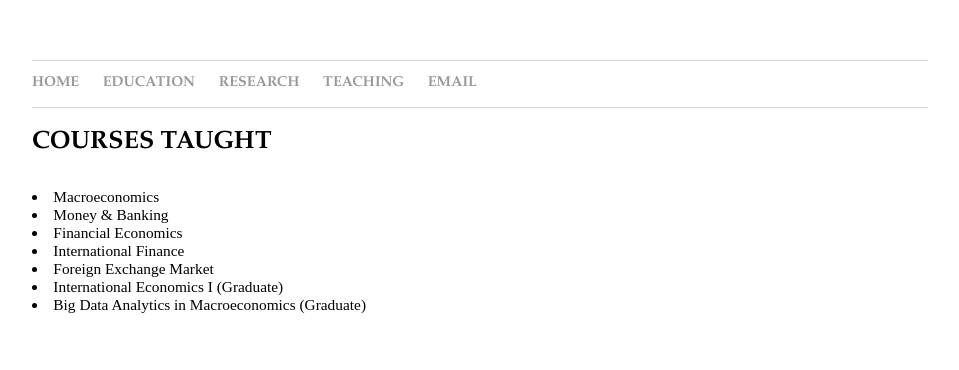
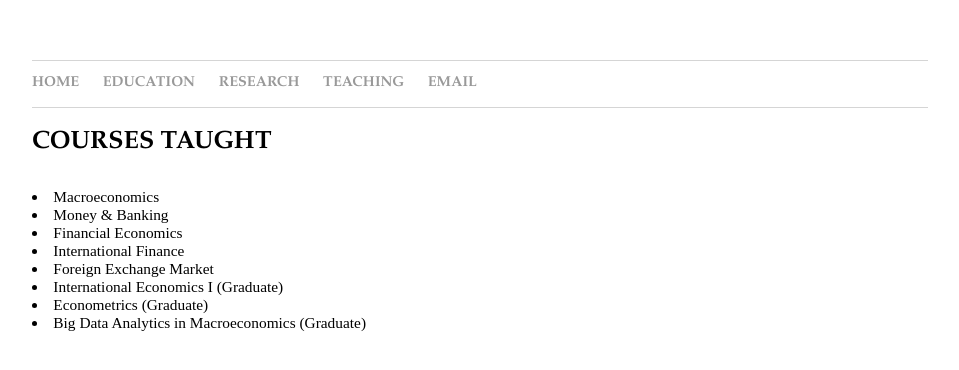
Before and after one commit to dooyeoncho/dooyeoncho.github.io, a Jekyll site: the page built from pages/teaching.html, in a window 1280 px wide. Shown: the top 370 px of the page, without its empty margins (160-1119 px from the left). Built offline with Jekyll 4.4.1, drawn with Linux system fonts in a browser that asks for light colours.

Commit message:
Update teaching.html

```diff
--- a/pages/teaching.html
+++ b/pages/teaching.html
@@ -16,6 +16,7 @@ title: Dooyeon Cho - Teaching
 			<li> International Finance </li>
 			<li> Foreign Exchange Market </li>
 			<li> International Economics I (Graduate) </li>
+		        <li> Econometrics (Graduate) </li>
 			<li> Big Data Analytics in Macroeconomics (Graduate) </li>
 			</div>
 </div>
```
